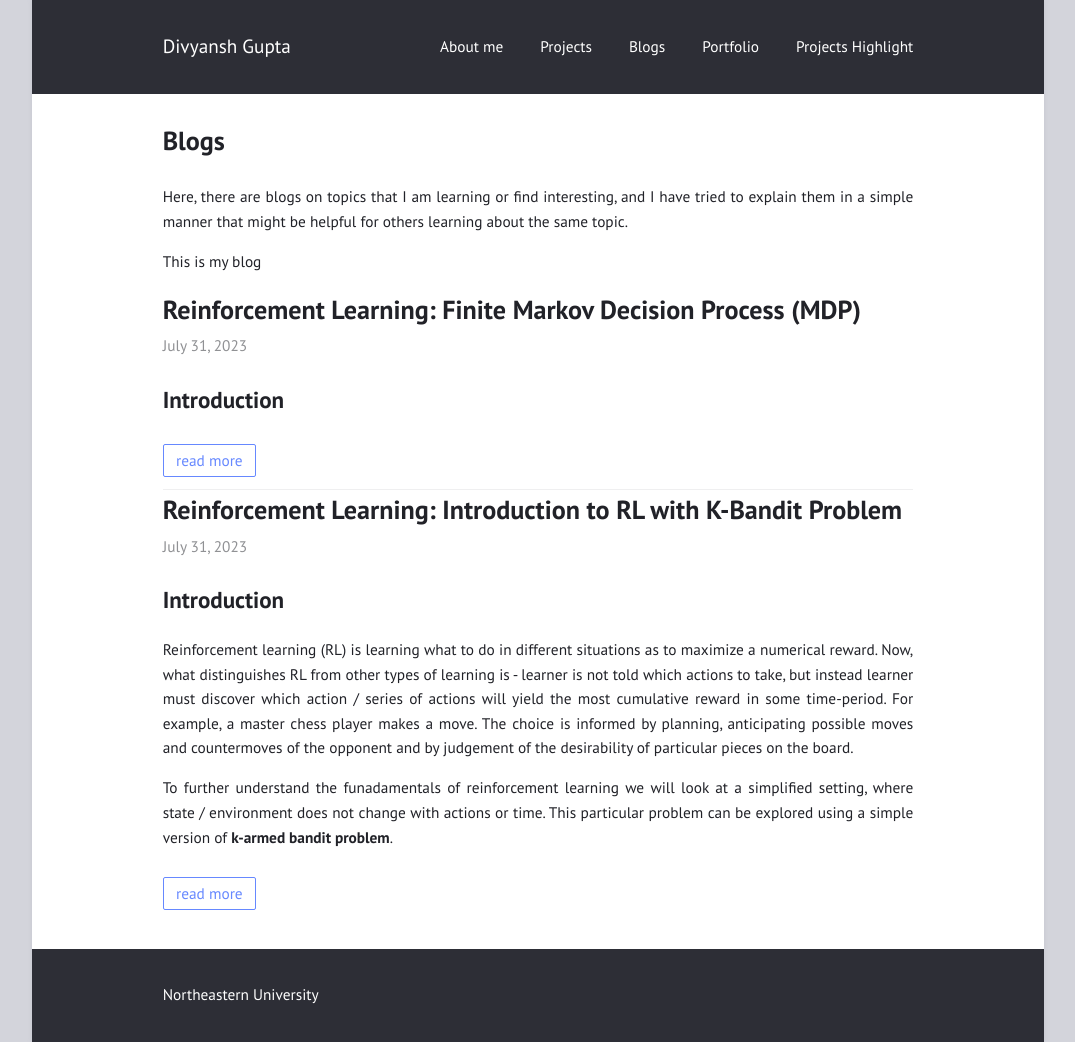
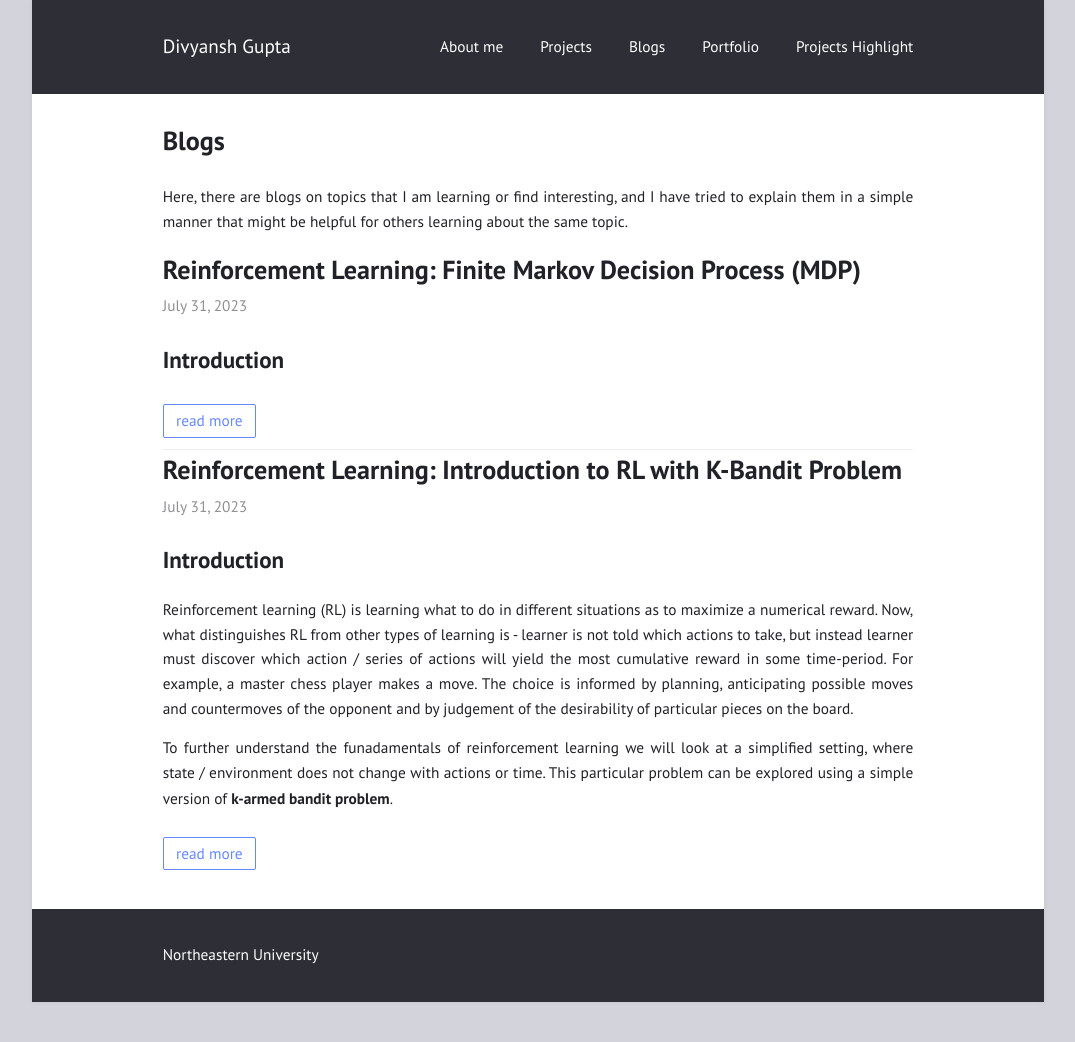
Before and after one commit to gupta-divy/gupta-divy.github.io, a Jekyll site: the page built from feed/blog.markdown, in a window 1280 px wide. Shown: the whole page, without its empty margins (102-1177 px from the left). Built offline with Jekyll 4.4.1, drawn with Linux system fonts in a browser that asks for light colours; after the commit the page ends 1002 px from its top, so only the background shows below that.

Commit message:
Updated blog_posts

```diff
--- a/_includes/feed.html
+++ b/_includes/feed.html
@@ -1,5 +1,4 @@
 <section class="feed">
-    <p>This is my {{feedType}}</p>
     {%- assign feedPosts = site.posts | where: 'categories', feedType -%}
     {%- for post in feedPosts -%}
         <article>
```
